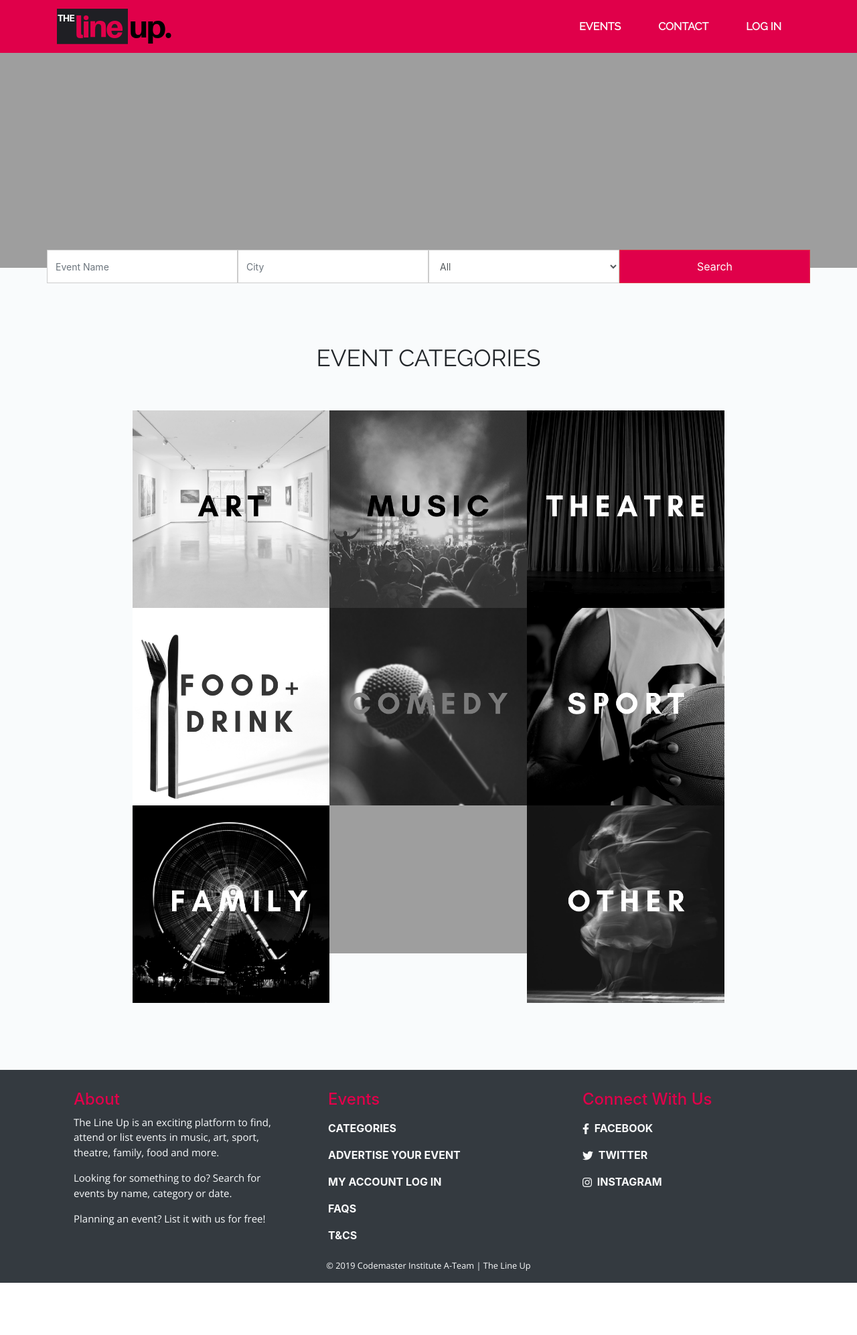
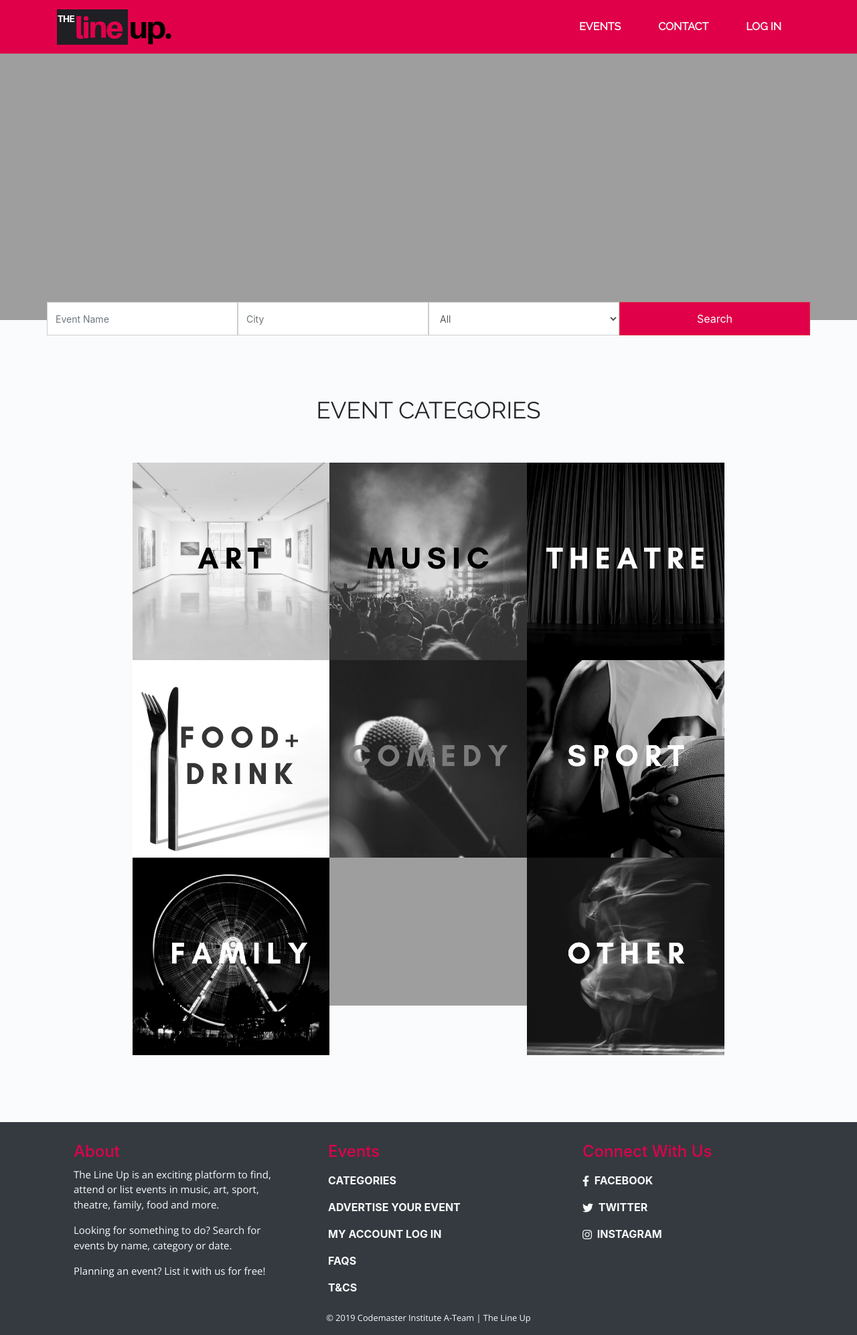
Before and after one commit to CodemasterInstitute/A-Team, a PHP site: page / in a window 1280 px wide. Shown: the whole page at 67% size. Before the commit the page ends 1916 px from the top, so only its background shows below. Run offline with PHP 8.4, Linux system fonts and the light colour scheme; data that the repository does not hold is empty; some libraries are stand-ins or nearby versions.

Commit message:
adjust nav - no overlap

```diff
--- a/TheLineUp/app/views/inc/footer.php
+++ b/TheLineUp/app/views/inc/footer.php
@@ -44,6 +44,7 @@
         </div>
     </div>
 </div>
+
 </footer>
 
 <script src="https://code.jquery.com/jquery-3.4.1.min.js"
--- a/TheLineUp/app/views/inc/header.php
+++ b/TheLineUp/app/views/inc/header.php
@@ -12,4 +12,5 @@
   <title><?php echo SITENAME; ?></title>
 </head>
 <body>
+
 <?php require APPROOT . '/views/inc/navbar.php' ?>
--- a/TheLineUp/public/css/scss/_categories.scss
+++ b/TheLineUp/public/css/scss/_categories.scss
@@ -2,6 +2,7 @@
 
 .container-fluid{
     padding:0 50px;
+
     }
 
     .container-fluid h2{
--- a/TheLineUp/public/css/scss/_global.scss
+++ b/TheLineUp/public/css/scss/_global.scss
@@ -18,4 +18,6 @@ p {
 
 body {
   background-color: $secondry-color;
+  padding-top:78px;
+
 }
--- a/TheLineUp/public/css/scss/_headernav.scss
+++ b/TheLineUp/public/css/scss/_headernav.scss
@@ -2,6 +2,9 @@
     background-color: $accent-color1!important;
 }
 
+.navbar{
+  height: 80px;
+}
 
 
 
--- a/TheLineUp/public/css/scss/_homepage.scss
+++ b/TheLineUp/public/css/scss/_homepage.scss
@@ -1,3 +1,5 @@
+
+
 .carousel-fade {
   .carousel-inner {
     .carousel-item {
--- a/TheLineUp/public/css/styles.css
+++ b/TheLineUp/public/css/styles.css
@@ -12,6 +12,7 @@ p {
 
 body {
   background-color: #f9fbfc;
+  padding-top: 78px;
 }
 
 .carousel-fade .carousel-inner .carousel-item img {
@@ -176,6 +177,10 @@ body {
 
 .navbar.bg-dark {
   background-color: #e0004a !important;
+}
+
+.navbar {
+  height: 80px;
 }
 
 .nav-link {
```
Also changed, not shown: 1 other file.
